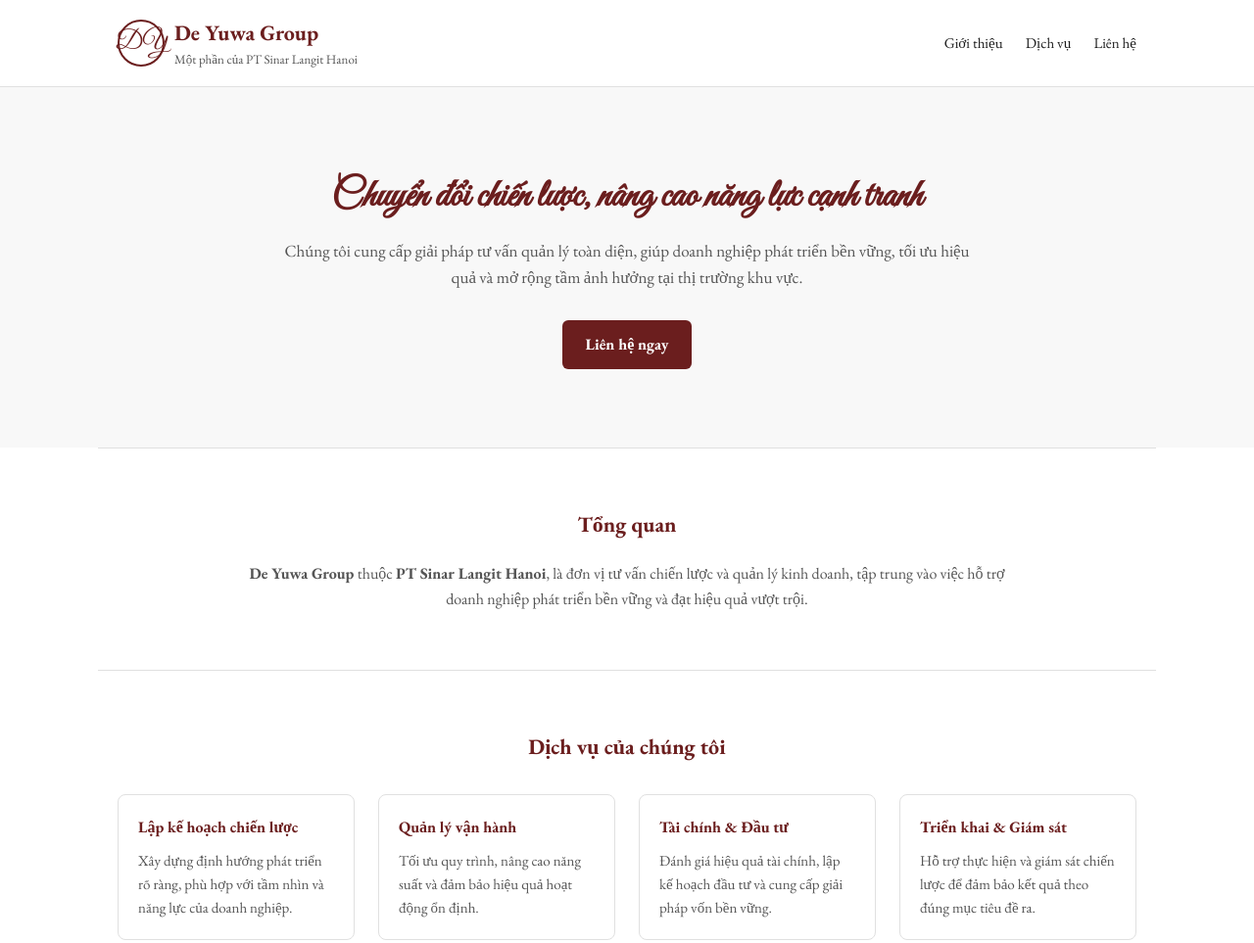
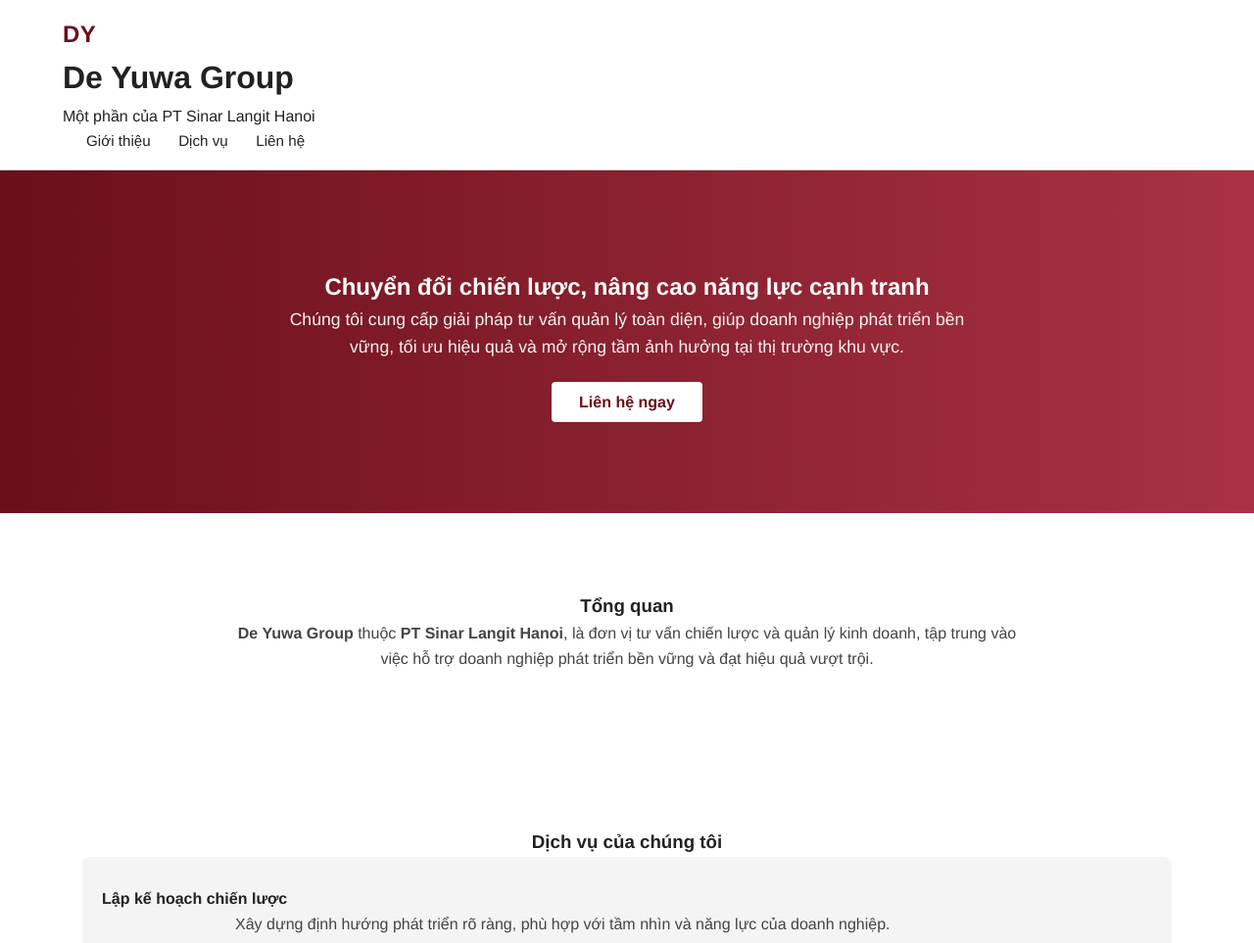
Before and after one commit to kevin123a/deyuwagroup, a plain HTML site: page index.html in a window 1280 px wide. Shown: the top 963 px of the page at 98% size. Drawn offline with nearby package versions, Linux system fonts and the light colour scheme.

Commit message:
Update style.css

```diff
--- a/style.css
+++ b/style.css
@@ -1,218 +1,191 @@
-/* ============================
-   STYLE.CSS — CLEAN MAROON VARIANT
-   ============================ */
-
+/* -------------------------
+   GLOBAL STYLES
+-------------------------- */
 :root {
-  --primary: #6B1E1E;     /* maroon lembut */
-  --primary-light: #B64B4B;
-  --text-dark: #1E1E1E;
-  --text-muted: #555;
-  --bg: #FFFFFF;
-  --bg-alt: #F8F8F8;
-  --border: #E0E0E0;
+  --primary-color: #6b0f1a; /* maroon elegan */
+  --accent-color: #a83244;  /* sedikit lebih cerah */
+  --text-color: #222;
+  --background-color: #ffffff;
+  --light-gray: #f4f4f4;
 }
 
-/* RESET & BASE */
 * {
-  box-sizing: border-box;
   margin: 0;
   padding: 0;
+  box-sizing: border-box;
 }
 
 body {
-  font-family: "EB Garamond", "Times New Roman", serif;
-  background-color: var(--bg);
-  color: var(--text-dark);
+  font-family: "Helvetica Neue", Helvetica, Arial, sans-serif;
+  background-color: var(--background-color);
+  color: var(--text-color);
   line-height: 1.6;
 }
 
-/* CONTAINER */
-.container {
-  max-width: 1080px;
-  margin: 0 auto;
-  padding: 40px 20px;
-}
-
-/* HEADER */
-.site-header {
-  background: #fff;
-  border-bottom: 1px solid var(--border);
+/* -------------------------
+   HEADER
+-------------------------- */
+header {
+  background-color: var(--background-color);
+  border-bottom: 1px solid #ddd;
+  padding: 16px 0;
   position: sticky;
   top: 0;
   z-index: 100;
 }
 
-.header-inner {
+.container {
+  width: 90%;
+  max-width: 1200px;
+  margin: auto;
+}
+
+.navbar {
   display: flex;
   align-items: center;
   justify-content: space-between;
-  padding: 16px 20px;
-}
-
-.brand {
-  display: flex;
-  align-items: center;
-  gap: 10px;
 }
 
 .logo {
-  font-family: "Great Vibes", cursive;
-  font-size: 26px;
-  color: var(--primary);
-  border: 2px solid var(--primary);
-  border-radius: 50%;
-  width: 48px;
-  height: 48px;
-  display: flex;
-  align-items: center;
-  justify-content: center;
+  font-size: 1.5rem;
+  font-weight: 700;
+  color: var(--primary-color);
+  letter-spacing: 0.5px;
 }
 
-.company {
-  font-family: "EB Garamond", serif;
-  font-size: 22px;
-  color: var(--primary);
-  margin: 0;
+nav a {
+  text-decoration: none;
+  color: var(--text-color);
+  margin-left: 24px;
+  font-size: 0.95rem;
+  transition: color 0.2s ease;
 }
 
-.tag {
-  font-size: 13px;
-  color: var(--text-muted);
+nav a:hover {
+  color: var(--primary-color);
 }
 
-/* NAVIGATION */
-.nav a {
-  text-decoration: none;
-  color: var(--text-dark);
-  font-size: 15px;
-  margin-left: 20px;
-  transition: color 0.2s;
-}
-.nav a:hover {
-  color: var(--primary);
+/* -------------------------
+   HERO SECTION
+-------------------------- */
+.hero {
+  background: linear-gradient(to right, var(--primary-color), var(--accent-color));
+  color: white;
+  text-align: center;
+  padding: 100px 20px;
 }
 
-/* HERO */
-.hero {
-  background: var(--bg-alt);
-  text-align: center;
-  padding: 80px 20px;
+.hero h1 {
+  font-size: 2.5rem;
+  margin-bottom: 12px;
+  font-weight: 700;
 }
 
-.hero-title {
-  font-family: "Great Vibes", cursive;
-  font-size: 40px;
-  color: var(--primary);
-  margin-bottom: 10px;
+.hero p {
+  max-width: 700px;
+  margin: 0 auto 30px auto;
+  font-size: 1.1rem;
+  opacity: 0.95;
 }
 
-.hero-desc {
-  font-size: 17px;
-  color: var(--text-muted);
-  max-width: 700px;
-  margin: 0 auto 30px;
+.hero .btn {
+  background-color: white;
+  color: var(--primary-color);
+  padding: 12px 28px;
+  border-radius: 4px;
+  text-decoration: none;
+  font-weight: 600;
+  transition: background 0.2s ease;
 }
 
-.btn {
-  display: inline-block;
-  background: var(--primary);
-  color: #fff;
-  text-decoration: none;
-  padding: 12px 24px;
-  border-radius: 6px;
-  font-weight: bold;
-  transition: background 0.3s;
+.hero .btn:hover {
+  background-color: #f4f4f4;
 }
 
-.btn:hover {
-  background: var(--primary-light);
+/* -------------------------
+   SECTION BASE
+-------------------------- */
+.section {
+  padding: 80px 20px;
+  text-align: center;
 }
 
-/* SECTIONS */
-.section {
-  padding: 60px 20px;
-  background: var(--bg);
-  border-top: 1px solid var(--border);
+.section h2 {
+  font-size: 1.8rem;
+  margin-bottom: 20px;
+  color: var(--primary-color);
 }
 
-.section-title {
-  font-size: 22px;
-  color: var(--primary);
-  text-align: center;
-  margin-bottom: 20px;
+.section p {
+  max-width: 800px;
+  margin: 0 auto;
+  color: #444;
 }
 
-.lead {
-  text-align: center;
-  max-width: 800px;
-  margin: 0 auto;
-  color: var(--text-muted);
-  font-size: 16px;
-}
-
-/* SERVICES */
-.services-grid {
+/* -------------------------
+   SERVICES
+-------------------------- */
+.services {
   display: grid;
-  grid-template-columns: repeat(auto-fit, minmax(240px, 1fr));
-  gap: 24px;
-  margin-top: 30px;
+  grid-template-columns: repeat(auto-fit, minmax(250px, 1fr));
+  gap: 30px;
+  margin-top: 50px;
 }
 
 .card {
-  border: 1px solid var(--border);
+  background-color: var(--light-gray);
   border-radius: 8px;
-  padding: 20px;
-  background: #fff;
-  transition: box-shadow 0.3s;
+  padding: 30px 20px;
+  text-align: left;
+  transition: transform 0.2s ease, box-shadow 0.2s ease;
 }
 
 .card:hover {
-  box-shadow: 0 4px 10px rgba(0, 0, 0, 0.05);
+  transform: translateY(-3px);
+  box-shadow: 0 3px 10px rgba(0, 0, 0, 0.1);
 }
 
-.card h4 {
-  color: var(--primary);
+.card h3 {
+  color: var(--primary-color);
   margin-bottom: 10px;
+  font-size: 1.1rem;
 }
 
-.card p {
-  color: var(--text-muted);
-  font-size: 15px;
+/* -------------------------
+   CONTACT
+-------------------------- */
+.contact {
+  background-color: var(--light-gray);
+  padding: 60px 20px;
+  text-align: center;
 }
 
-/* CONTACT */
-.contact-list {
-  list-style: none;
-  max-width: 500px;
-  margin: 0 auto;
-  color: var(--text-dark);
+.contact a {
+  color: var(--primary-color);
+  text-decoration: none;
+  font-weight: 600;
 }
 
-.contact-list li {
-  margin: 10px 0;
-  font-size: 15px;
+.contact a:hover {
+  text-decoration: underline;
 }
 
-/* FOOTER */
-.site-footer {
-  background: var(--bg-alt);
-  border-top: 1px solid var(--border);
+/* -------------------------
+   FOOTER
+-------------------------- */
+footer {
+  background-color: var(--primary-color);
+  color: white;
   text-align: center;
   padding: 20px;
-  color: var(--text-muted);
-  font-size: 14px;
+  font-size: 0.9rem;
 }
 
-/* RESPONSIVE */
-@media (max-width: 768px) {
-  .header-inner {
-    flex-direction: column;
-    align-items: flex-start;
-  }
-  .nav {
-    margin-top: 10px;
-  }
-  .hero-title {
-    font-size: 32px;
-  }
+footer a {
+  color: #ffd700;
+  text-decoration: none;
 }
+
+footer a:hover {
+  text-decoration: underline;
+}
```
